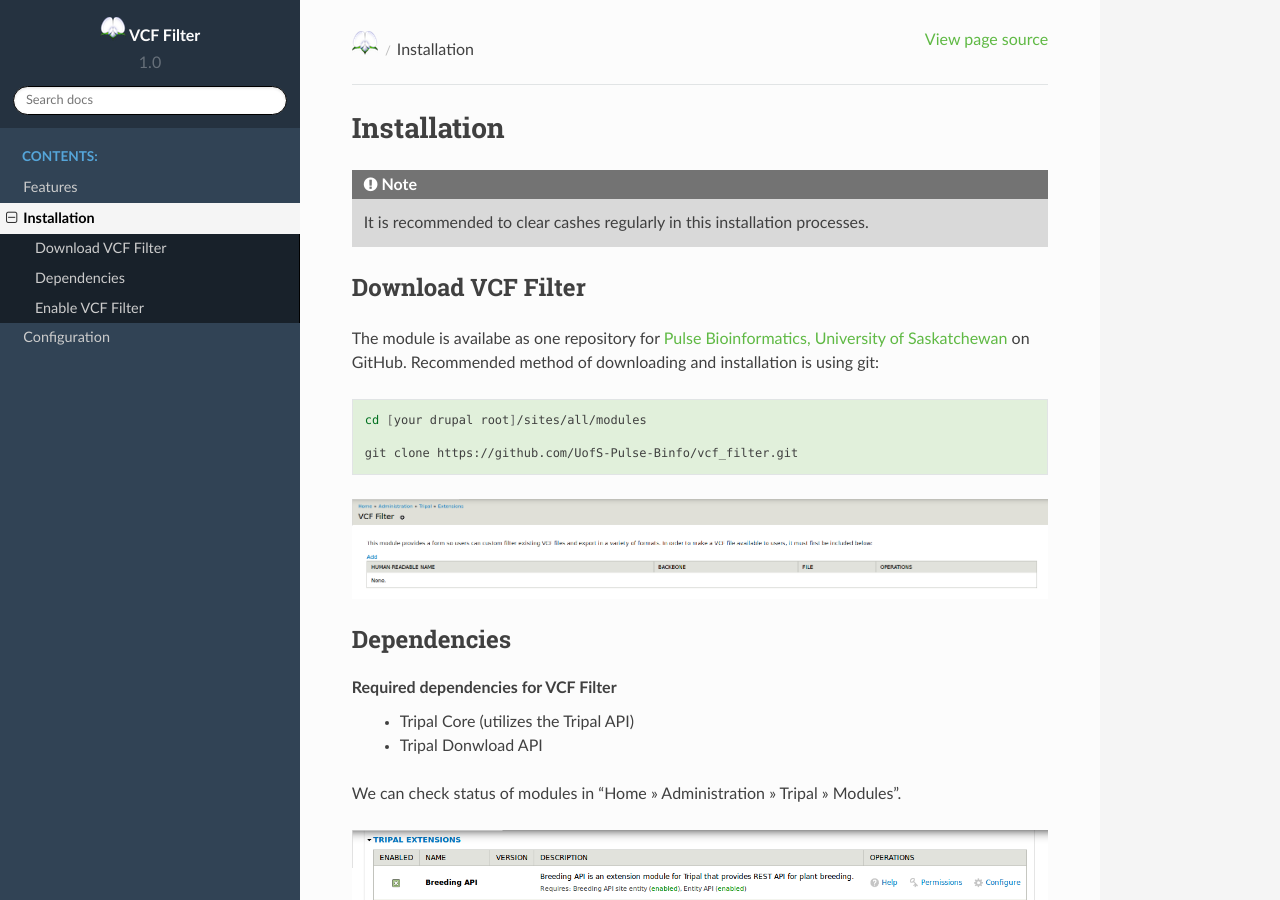
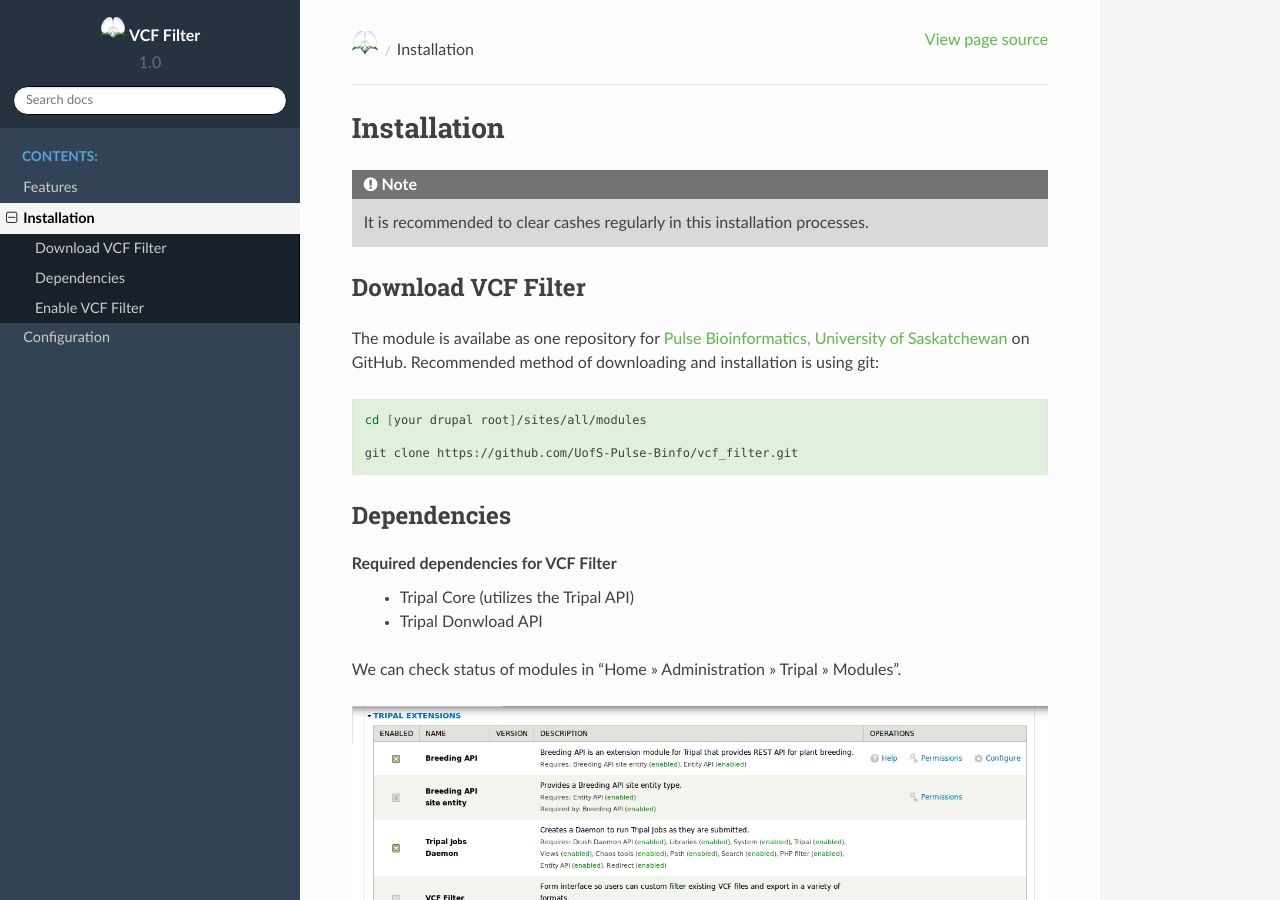
Before and after one commit to UofS-Pulse-Binfo/vcf_filter, a Sphinx documentation site: the page built from docs/install.rst, in a window 1280 px wide and 900 px high. Built offline with Sphinx 7.4.7 and the Read the Docs theme 2.0.0, drawn with Linux system fonts in a browser that asks for light colours.

Commit message:
Update docs/install.rst
Co-Authored-By: Jiu9Shen <yis412@mail.usask.ca>

```diff
--- a/docs/install.rst
+++ b/docs/install.rst
@@ -17,7 +17,6 @@ The module is availabe as one repository for `Pulse Bioinformatics, University o
   git clone https://github.com/UofS-Pulse-Binfo/vcf_filter.git
 
 
-.. image:: install.1.menubar.png
 
 
 
```
